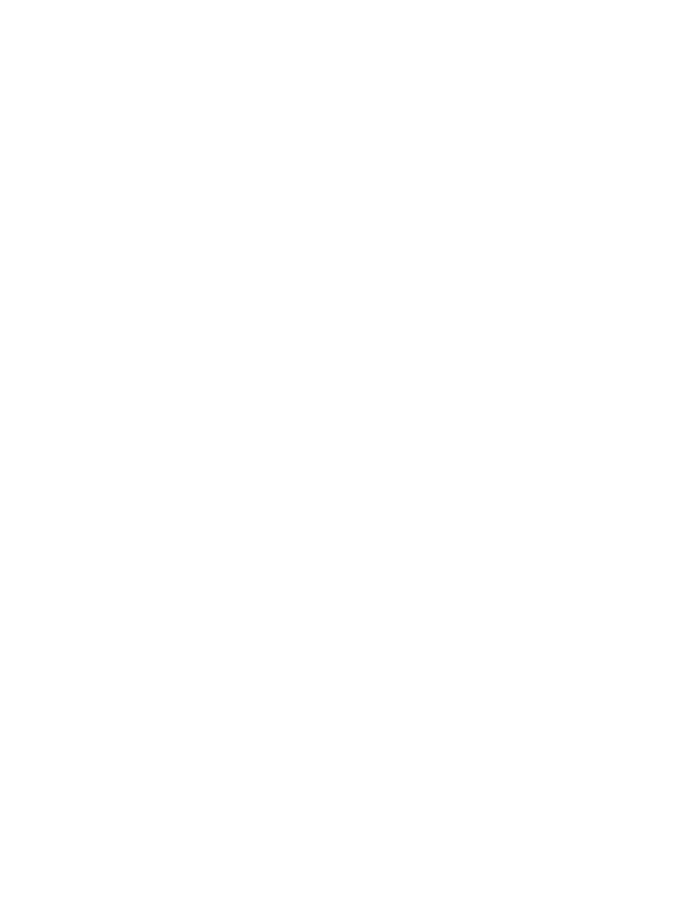
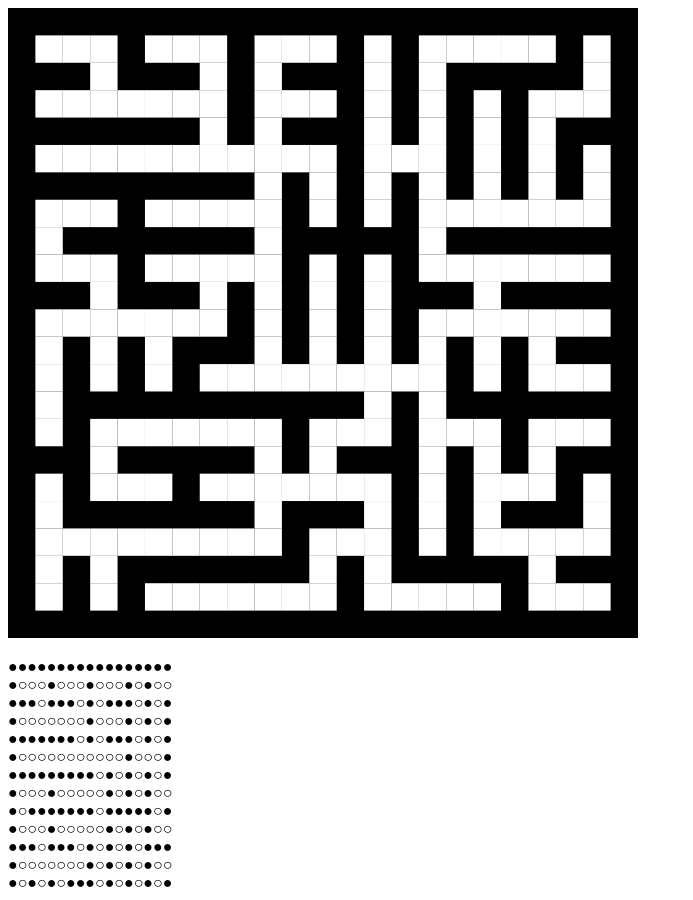
Before and after one commit to itsuki-jp/3d_project, a plain HTML site: page 2d/maze/index.html in a window 1280 px wide. Shown: the whole page, without its empty margins (0-693 px from the left). Before the commit the page ends 800 px from the top, so only its background shows below. Drawn offline with Linux system fonts and the light colour scheme.

Commit message:
ゴミカス迷路生成（再帰を使いましょう）

```diff
--- a/2d/maze/index.html
+++ b/2d/maze/index.html
@@ -10,6 +10,8 @@
 </head>
 
 <body>
+    <canvas id="canvas"></canvas>
+    <p id="temp"></p>
     <script src="./index.js"></script>
 </body>
 
--- a/2d/maze/index.js
+++ b/2d/maze/index.js
@@ -0,0 +1,100 @@
+const canvas = document.getElementById("canvas");
+const ctx = canvas.getContext('2d');
+let [Y, X] = [21, 21];
+let [H, W] = [Y * 30, X * 30];
+canvas.width = W;
+canvas.height = H;
+
+class Maze {
+    constructor(h, w) {
+        this.h = h;
+        this.w = w;
+        this.wall = "#";
+        this.road = ".";
+        this.mazeMap = [];
+        this.availableRoad = [];
+        this.initMaze();
+        while (this.availableRoad.length !== 0) {
+            this.createMaze();
+        }
+    }
+
+    initMaze() {
+        for (let i = 0; i < this.h + 2; i++) {
+            this.mazeMap.push(new Array());
+            for (let j = 0; j < this.w + 2; j++) {
+                let now = this.road;
+                if (i === 0 || i === this.h + 1 || j === 0 || j === this.w + 1) {
+                    now = this.wall;
+                } else if (i % 2 === 0 && j % 2 === 0) {
+                    this.availableRoad.push(`${i}_${j}`);
+                }
+                this.mazeMap[i][j] = now;
+            }
+        }
+    }
+    splitPos2Two(posStr) {
+        let splitted = posStr.split("_");
+        return [Number(splitted[0]), Number(splitted[1])];
+    }
+    createMaze() {
+        console.log("---------------------");
+        let [y, x] = this.splitPos2Two(this.availableRoad[Math.floor(Math.random() * this.availableRoad.length)]);
+        let newWall = new Set([`${y}_${x}`]);
+        while (true) {
+            let direction = [
+                [2, 0],
+                [-2, 0],
+                [0, 2],
+                [0, -2]
+            ];
+            let nxt_direction = direction[Math.floor(Math.random() * direction.length)];
+            let [dy, dx] = [nxt_direction[0], nxt_direction[1]];
+            let [ny, nx] = [y + dy, x + dx];
+
+            let idx = this.availableRoad.indexOf(`${ny}_${nx}`);
+            if (idx !== -1) {
+                return false;
+            } else {
+                newWall.add(`${y}_${x}`);
+                newWall.add(`${y + dy/2}_${x + dx /2}`);
+                if (this.mazeMap[ny][nx] === this.wall) { break; }
+            }
+
+            [y, x] = [ny, nx];
+        }
+        for (let pos of newWall) {
+            [y, x] = this.splitPos2Two(pos);
+            this.mazeMap[y][x] = this.wall;
+            let idx = this.availableRoad.indexOf(pos);
+            if (idx !== -1) { this.availableRoad.splice(idx, 1); }
+        }
+        return true;
+    }
+    drawOnDocument() {
+        for (let i = 0; i < 13; i++) {
+            for (let j = 0; j < 17; j++) {
+                if (this.mazeMap[i][j] === this.wall) { document.write("●"); } else { document.write("○"); }
+            }
+            document.write("<br>");
+        }
+    }
+    drawOnCanvas(ctx) {
+        ctx.beginPath();
+        ctx.fillStyle = "black";
+        ctx.fillRect(0, 0, W, H);
+        ctx.fillStyle = "white";
+        for (let i = 0; i < Y + 2; i++) {
+            for (let j = 0; j < X + 2; j++) {
+                if (this.mazeMap[i][j] === this.road) {
+                    ctx.fillRect(W / (X + 2) * j, H / (Y + 2) * i, W / (X + 2), H / (Y + 2));
+                }
+            }
+        }
+        ctx.closePath();
+    }
+}
+
+let newMaze = new Maze(Y, X);
+newMaze.drawOnCanvas(ctx);
+newMaze.drawOnDocument();
```
Also changed, not shown: template/index.html (+1 -0 lines).
